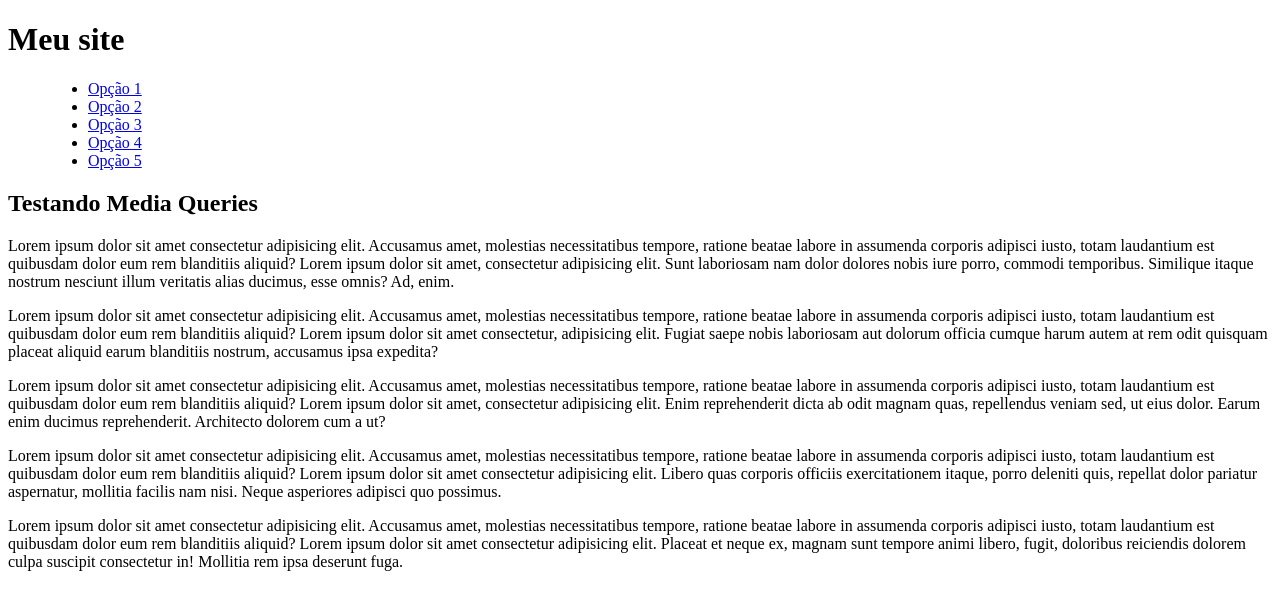
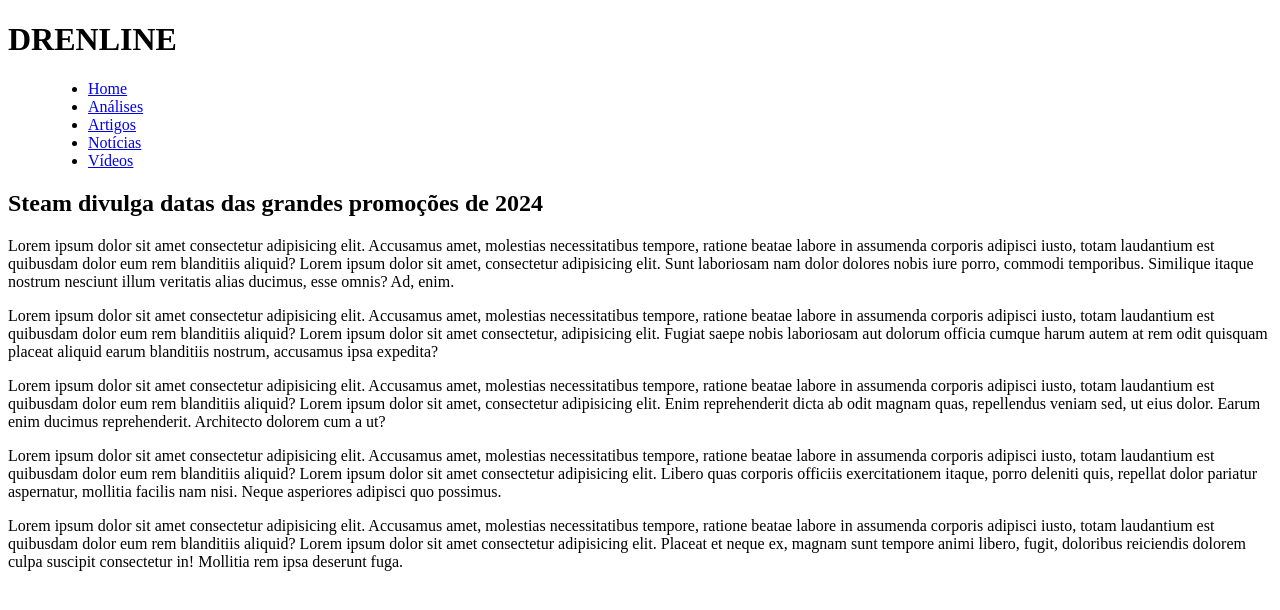
Before and after one commit to Ellxe05/-HTML5-CSS3-, a plain HTML site: page exercicios/ex026/mq005/index.html in a window 1280 px wide. Drawn offline with Linux system fonts and the light colour scheme.

Commit message:
Update index.html

```diff
--- a/exercicios/ex026/mq005/index.html
+++ b/exercicios/ex026/mq005/index.html
@@ -8,20 +8,20 @@
 </head>
 <body>
     <header>
-        <h1>Meu site</h1>
+        <h1>DRENLINE</h1>
         <menu>
             <ul>
-                <li><a href="#">Opção 1</a></li>
-                <li><a href="#">Opção 2</a></li>
-                <li><a href="#">Opção 3</a></li>
-                <li><a href="#">Opção 4</a></li>
-                <li><a href="#">Opção 5</a></li>
+                <li><a href="#">Home</a></li>
+                <li><a href="#">Análises</a></li>
+                <li><a href="#">Artigos</a></li>
+                <li><a href="#">Notícias</a></li>
+                <li><a href="#">Vídeos</a></li>
             </ul>
         </menu>
     </header>
     <main>
         <article>
-            <h2>Testando Media Queries</h2>
+            <h2>Steam divulga datas das grandes promoções de 2024</h2>
             <p>Lorem ipsum dolor sit amet consectetur adipisicing elit. Accusamus amet, molestias necessitatibus tempore, ratione beatae labore in assumenda corporis adipisci iusto, totam laudantium est quibusdam dolor eum rem blanditiis aliquid? Lorem ipsum dolor sit amet, consectetur adipisicing elit. Sunt laboriosam nam dolor dolores nobis iure porro, commodi temporibus. Similique itaque nostrum nesciunt illum veritatis alias ducimus, esse omnis? Ad, enim.</p>
 
             <p>Lorem ipsum dolor sit amet consectetur adipisicing elit. Accusamus amet, molestias necessitatibus tempore, ratione beatae labore in assumenda corporis adipisci iusto, totam laudantium est quibusdam dolor eum rem blanditiis aliquid? Lorem ipsum dolor sit amet consectetur, adipisicing elit. Fugiat saepe nobis laboriosam aut dolorum officia cumque harum autem at rem odit quisquam placeat aliquid earum blanditiis nostrum, accusamus ipsa expedita?</p>
```
